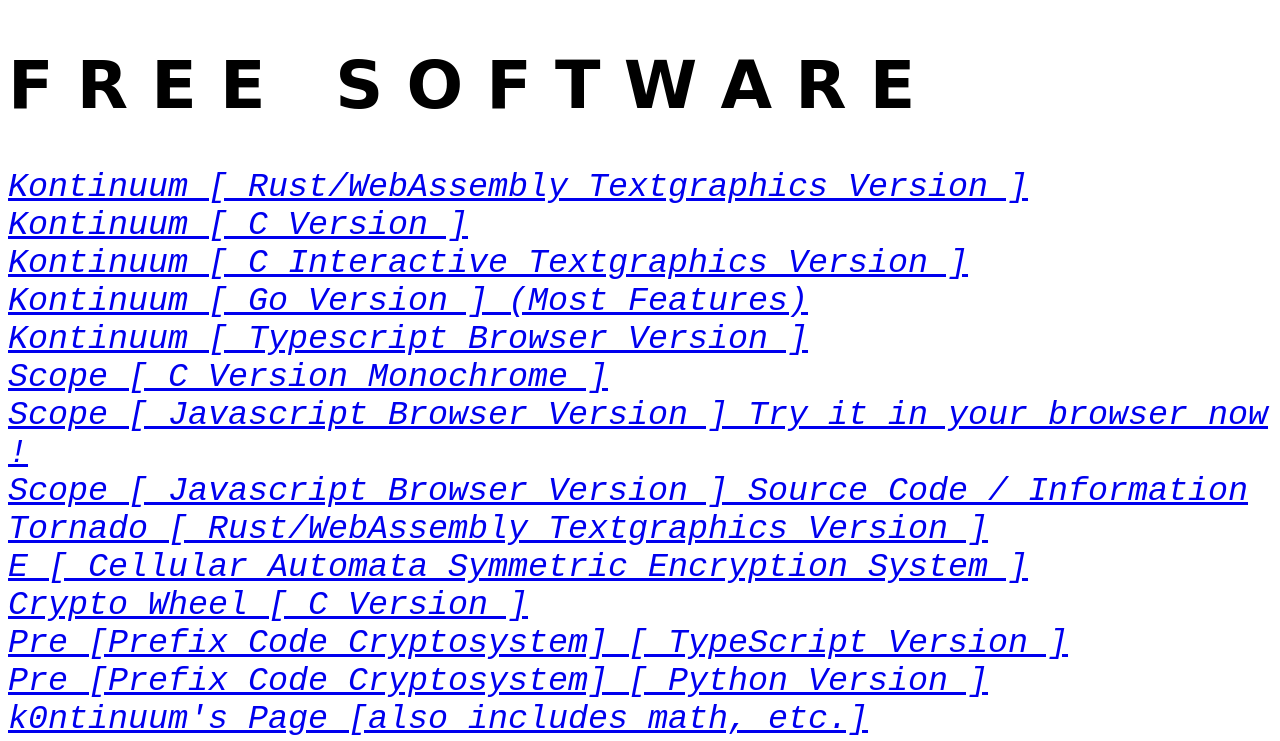
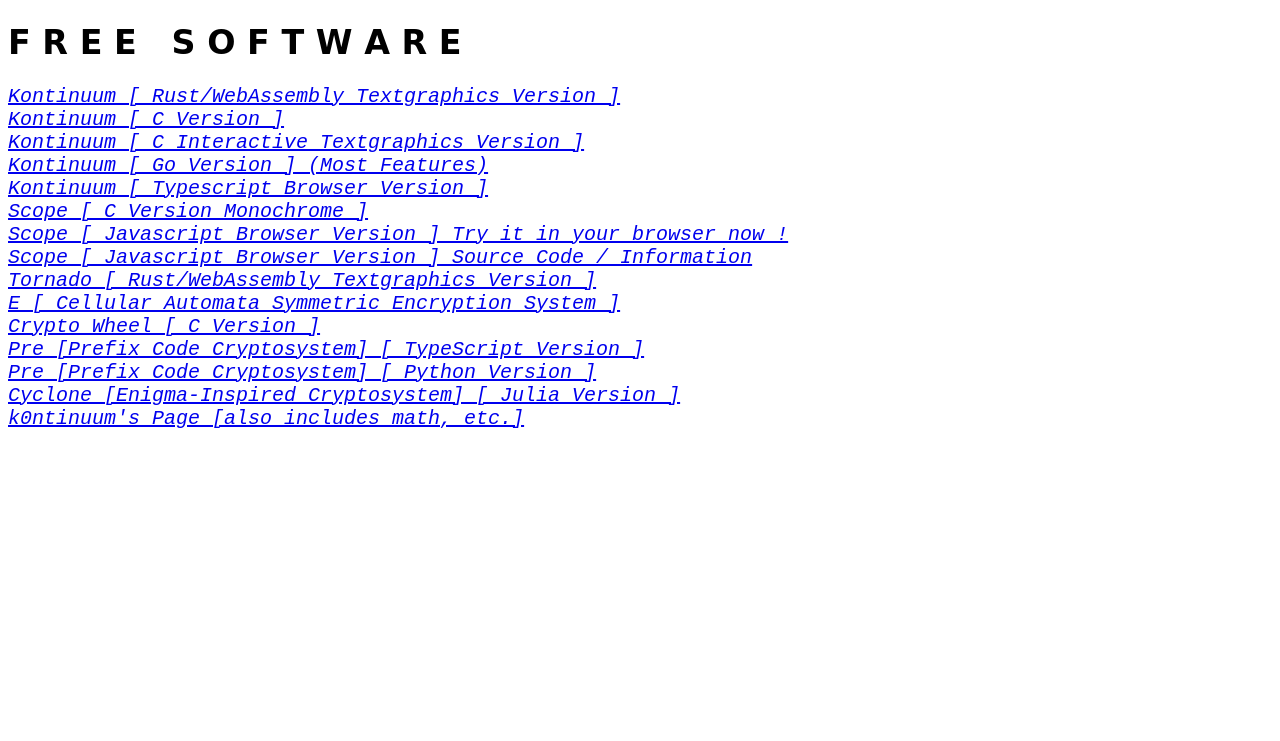
Before and after one commit to k0ntinuum/free-software, a plain HTML site: page index.html in a window 1280 px wide. Shown: the part 261-1002 px from the top of the page. After the commit the page ends 800 px from the top, so only its background shows below. Drawn offline with Linux system fonts and the light colour scheme; a web font is replaced by a local one.

Commit message:
added cyclone

```diff
--- a/index.css
+++ b/index.css
@@ -1,9 +1,9 @@
 h1 {
     font-family: 'Barriecito', cursive;
-    font-size: 50pt;
+    font-size: 25pt;
 }
 a,p {
     font-family: 'Xanh Mono', monospace;
     font-style: italic;
-    font-size: 25pt;
+    font-size: 15pt;
 }
--- a/index.html
+++ b/index.html
@@ -27,5 +27,6 @@
 <a href="https://k0ntinuum.github.io/crypto-wheel/">Crypto Wheel [ C Version  ] </a><br>
 <a href="https://k0ntinuum.github.io/pre-ts/">Pre [Prefix Code Cryptosystem] [ TypeScript Version  ] </a><br>
 <a href="https://k0ntinuum.github.io/prefix/">Pre [Prefix Code Cryptosystem] [ Python Version  ] </a><br>
+<a href="https://k0ntinuum.github.io/cyclone-julia/">Cyclone [Enigma-Inspired Cryptosystem] [ Julia Version  ] </a><br>
 <a href="https://k0ntinuum.github.io/k0ntinuum/"> k0ntinuum's Page [also includes math, etc.] </a><br>
 </html>
```
